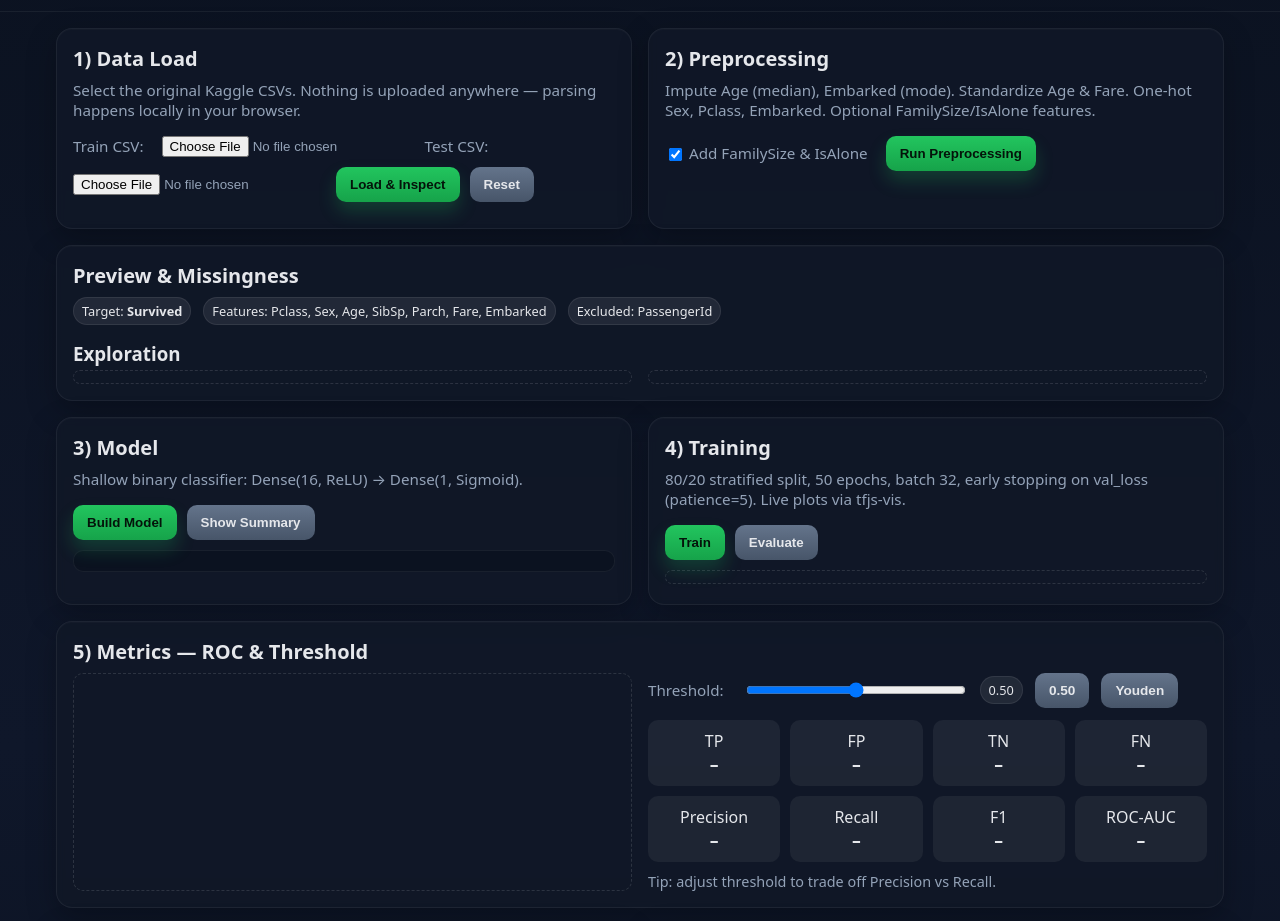
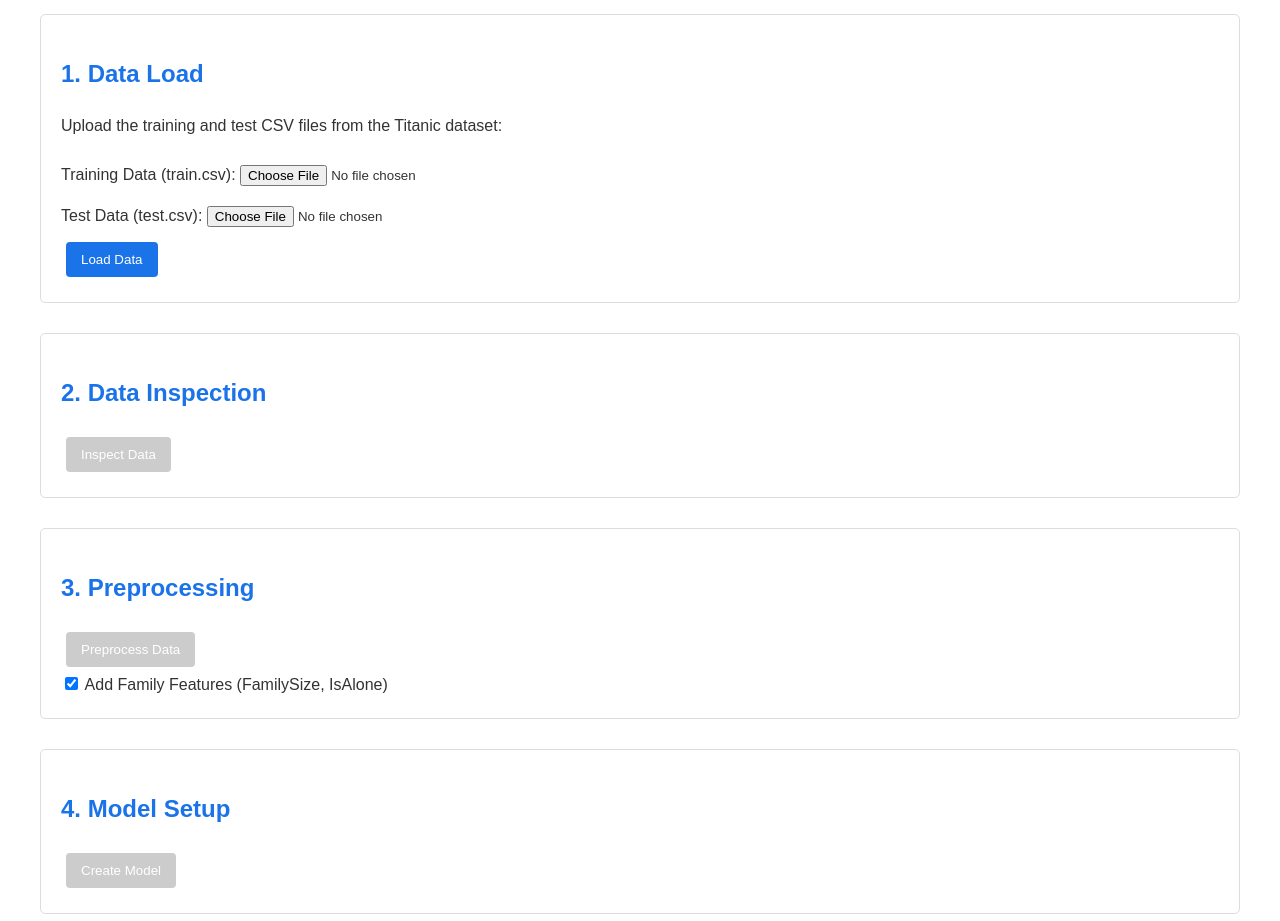
Before and after one commit to miketernov/nndl2025_week2, a plain HTML site: page index.html in a window 1280 px wide. Shown: the part 100-1021 px from the top of the page. Drawn offline with Linux system fonts and the light colour scheme.

Commit message:
Update index.html

```diff
--- a/index.html
+++ b/index.html
@@ -1,258 +1,192 @@
-<!doctype html>
+<!DOCTYPE html>
 <html lang="en">
 <head>
-  <meta charset="utf-8" />
-  <meta name="viewport" content="width=device-width,initial-scale=1" />
-  <title>Titanic TF.js — Browser-only Binary Classifier</title>
-
-  <!-- TensorFlow.js + tfjs-vis (latest) -->
+    <meta charset="UTF-8">
+    <meta name="viewport" content="width=device-width, initial-scale=1.0">
+    <title>Titanic Survival Classifier - TensorFlow.js</title>
     <script src="https://cdn.jsdelivr.net/npm/@tensorflow/tfjs@latest"></script>
     <script src="https://cdn.jsdelivr.net/npm/@tensorflow/tfjs-vis@latest"></script>
-
+    <script src="app.js"></script>
     <style>
-    :root{
-      --bg:#0f172a;        /* slate-900 */
-      --panel:#111827;     /* gray-900 */
-      --muted:#94a3b8;     /* slate-400 */
-      --text:#e5e7eb;      /* gray-200 */
-      --accent:#22c55e;    /* green-500 */
-      --danger:#ef4444;    /* red-500 */
+        body {
+            font-family: Arial, sans-serif;
+            line-height: 1.6;
+            margin: 0;
+            padding: 20px;
+            color: #333;
         }
-    *{box-sizing:border-box}
-    body{
-      margin:0; font-family:ui-sans-serif, system-ui, -apple-system, Segoe UI, Roboto, Helvetica, Arial,
-      "Apple Color Emoji","Segoe UI Emoji";
-      background:linear-gradient(180deg, #0b1220 0%, #0f172a 60%, #0b1220 100%);
-      color:var(--text);
+        .container {
+            max-width: 1200px;
+            margin: 0 auto;
         }
-    header{
-      padding:24px 16px; text-align:center; border-bottom:1px solid rgba(255,255,255,.06);
+        h1, h2 {
+            color: #1a73e8;
         }
-    header h1{ margin:.2rem 0 .3rem; font-size:1.6rem;}
-    header p{ margin:0; color:var(--muted); font-size:.95rem}
-
-    .container{ padding:16px; max-width:1200px; margin:0 auto; }
-    .grid{
-      display:grid; gap:16px;
-      grid-template-columns: repeat(12, 1fr);
+        section {
+            margin-bottom: 30px;
+            padding: 20px;
+            border: 1px solid #ddd;
+            border-radius: 5px;
         }
-    .card{
-      grid-column:span 12;
-      background:rgba(17,24,39,.85);
-      border:1px solid rgba(255,255,255,.06);
-      border-radius:16px; padding:16px;
-      box-shadow: 0 10px 30px rgba(0,0,0,.25), inset 0 1px 0 rgba(255,255,255,.02);
-      backdrop-filter: blur(4px);
+        button {
+            background-color: #1a73e8;
+            color: white;
+            padding: 10px 15px;
+            border: none;
+            border-radius: 4px;
+            cursor: pointer;
+            margin: 5px;
         }
-    .card h2{ margin:0 0 8px; font-size:1.25rem;}
-    .card p.desc{ margin:.25rem 0 1rem; color:var(--muted); font-size:.95rem}
-
-    @media (min-width: 900px){
-      .col-6{ grid-column: span 6; }
-      .col-4{ grid-column: span 4; }
-      .col-8{ grid-column: span 8; }
+        button:hover {
+            background-color: #0d62c9;
         }
-
-    .row{ display:flex; flex-wrap:wrap; gap:10px; align-items:center; }
-    label{ font-size:.95rem; color:var(--muted); margin-right:8px;}
-    input[type="file"]{ color:var(--muted); }
-    input[type="checkbox"]{ transform: translateY(2px); }
-
-    button{
-      background:linear-gradient(180deg, #22c55e, #16a34a);
-      color:#04130a; border:none; padding:10px 14px; border-radius:10px; font-weight:700;
-      cursor:pointer; box-shadow:0 10px 18px rgba(34,197,94,.22);
+        button:disabled {
+            background-color: #ccc;
+            cursor: not-allowed;
         }
-    button.secondary{
-      background:linear-gradient(180deg, #64748b, #475569);
-      color:#e5e7eb; box-shadow:none;
+        input[type="file"] {
+            margin: 10px 0;
         }
-    button.danger{
-      background:linear-gradient(180deg, #ef4444, #b91c1c);
-      color:#fff;
+        .metrics-container {
+            display: flex;
+            flex-wrap: wrap;
+            gap: 20px;
         }
-    button:disabled{ opacity:.55; cursor:not-allowed; }
-
-    .kv{ display:grid; grid-template-columns: 160px 1fr; gap:8px; margin:.25rem 0; }
-    .mono{ font-family: ui-monospace, SFMono-Regular, Menlo, Monaco, Consolas, "Liberation Mono","Courier New", monospace; }
-
-    table{
-      width:100%; border-collapse: collapse; font-size:.92rem; border-radius:10px; overflow:hidden;
-      border:1px solid rgba(255,255,255,.06);
+        .metric-card {
+            border: 1px solid #ddd;
+            padding: 15px;
+            border-radius: 5px;
+            min-width: 200px;
         }
-    th, td{ padding:8px 10px; border-bottom:1px solid rgba(255,255,255,.06); }
-    th{ text-align:left; color:#cbd5e1; background:rgba(255,255,255,.03);}
-    tr:nth-child(even){ background:rgba(255,255,255,.02);}
-
-    .flex{ display:flex; gap:12px; align-items:center; flex-wrap:wrap;}
-    .muted{ color:var(--muted); }
-    .pill{ font-size:.8rem; padding:4px 8px; border-radius:999px; background:rgba(255,255,255,.08); border:1px solid rgba(255,255,255,.08); }
-    .vis-host{ border:1px dashed rgba(255,255,255,.12); border-radius:10px; padding:6px; }
-
-    .slider-wrap{ display:flex; align-items:center; gap:12px; }
-    input[type="range"]{ width:220px; }
-    .metrics-grid{ display:grid; grid-template-columns: repeat(4, minmax(120px,1fr)); gap:10px; }
-    .metric{ background:rgba(255,255,255,.06); padding:10px; border-radius:10px; text-align:center; }
-    .metric .val{ font-size:1.1rem; font-weight:700; }
-    .footnote{ color:var(--muted); font-size:.9rem; margin-top:10px;}
-
-    pre{ white-space:pre-wrap; background:#0b1220; padding:10px; border-radius:10px; border:1px solid rgba(255,255,255,.06); }
-    .small{ font-size:.85rem; }
+        .slider-container {
+            margin: 15px 0;
+        }
+        .slider {
+            width: 100%;
+        }
+        .data-preview {
+            overflow-x: auto;
+        }
+        table {
+            border-collapse: collapse;
+            width: 100%;
+        }
+        th, td {
+            border: 1px solid #ddd;
+            padding: 8px;
+            text-align: left;
+        }
+        th {
+            background-color: #f2f2f2;
+        }
+        .note {
+            background-color: #f8f9fa;
+            padding: 15px;
+            border-radius: 5px;
+            margin: 15px 0;
+        }
+        @media (max-width: 768px) {
+            .metrics-container {
+                flex-direction: column;
+            }
+        }
     </style>
 </head>
 <body>
-  <header>
-    <h1>🚢 Titanic — TensorFlow.js (Browser-only) Classifier</h1>
-    <p>Load Kaggle <em>train.csv</em>/<em>test.csv</em>, train a shallow model, inspect metrics, predict, and export — all client-side.</p>
-  </header>
+    <div class="container">
+        <h1>Titanic Survival Classifier with TensorFlow.js</h1>
 
-  <div class="container">
-    <div class="grid">
-
-      <!-- Data Load -->
-      <section class="card col-6" id="section-load">
-        <h2>1) Data Load</h2>
-        <p class="desc">Select the original Kaggle CSVs. Nothing is uploaded anywhere — parsing happens locally in your browser.</p>
-        <div class="row">
-          <label for="trainFile">Train CSV:</label>
-          <input type="file" id="trainFile" accept=".csv" />
-          <label for="testFile">Test CSV:</label>
-          <input type="file" id="testFile" accept=".csv" />
-          <button id="btnLoad">Load &amp; Inspect</button>
-          <button id="btnReset" class="secondary">Reset</button>
+        <section id="data-load">
+            <h2>1. Data Load</h2>
+            <p>Upload the training and test CSV files from the Titanic dataset:</p>
+            <div>
+                <label for="train-file">Training Data (train.csv):</label>
+                <input type="file" id="train-file" accept=".csv">
             </div>
-        <div id="loadSummary" style="margin-top:10px"></div>
+            <div>
+                <label for="test-file">Test Data (test.csv):</label>
+                <input type="file" id="test-file" accept=".csv">
+            </div>
+            <button id="load-data-btn" onclick="loadData()">Load Data</button>
+            <div id="data-status"></div>
         </section>
 
-      <!-- Preprocessing -->
-      <section class="card col-6" id="section-pre">
-        <h2>2) Preprocessing</h2>
-        <p class="desc">Impute Age (median), Embarked (mode). Standardize Age &amp; Fare. One-hot Sex, Pclass, Embarked. Optional FamilySize/IsAlone features.</p>
-        <div class="row">
-          <label><input type="checkbox" id="chkFamily" checked /> Add FamilySize &amp; IsAlone</label>
-          <button id="btnPreprocess">Run Preprocessing</button>
-        </div>
-        <div class="kv small" id="preSummary" style="margin-top:10px"></div>
+        <section id="inspect">
+            <h2>2. Data Inspection</h2>
+            <button id="inspect-btn" onclick="inspectData()" disabled>Inspect Data</button>
+            <div id="data-preview" class="data-preview"></div>
+            <div id="data-stats"></div>
+            <div id="charts"></div>
         </section>
 
-      <!-- Preview / EDA -->
-      <section class="card col-12" id="section-preview">
-        <h2>Preview &amp; Missingness</h2>
-        <div class="flex">
-          <span class="pill">Target: <strong>Survived</strong></span>
-          <span class="pill">Features: Pclass, Sex, Age, SibSp, Parch, Fare, Embarked</span>
-          <span class="pill">Excluded: PassengerId</span>
+        <section id="preprocessing">
+            <h2>3. Preprocessing</h2>
+            <button id="preprocess-btn" onclick="preprocessData()" disabled>Preprocess Data</button>
+            <div>
+                <label>
+                    <input type="checkbox" id="add-family-features" checked>
+                    Add Family Features (FamilySize, IsAlone)
+                </label>
             </div>
-        <div id="previewTable" style="margin-top:12px"></div>
-        <div id="missingSummary" class="small" style="margin-top:8px"></div>
+            <div id="preprocessing-output"></div>
+        </section>
 
-        <div style="margin-top:16px">
-          <h3 style="margin:.25rem 0">Exploration</h3>
-          <div class="grid">
-            <div class="col-6 vis-host">
-              <div id="chart-sex"></div>
+        <section id="model">
+            <h2>4. Model Setup</h2>
+            <button id="create-model-btn" onclick="createModel()" disabled>Create Model</button>
+            <div id="model-summary"></div>
+        </section>
+
+        <section id="training">
+            <h2>5. Training</h2>
+            <button id="train-btn" onclick="trainModel()" disabled>Train Model</button>
+            <div id="training-status"></div>
+            <div id="training-vis"></div>
+        </section>
+
+        <section id="metrics">
+            <h2>6. Evaluation Metrics</h2>
+            <div class="slider-container">
+                <label for="threshold-slider">Classification Threshold (for ROC curve):</label>
+                <input type="range" id="threshold-slider" class="slider" min="0" max="1" step="0.01" value="0.5" disabled>
+                <span id="threshold-value">0.5</span>
             </div>
-            <div class="col-6 vis-host">
-              <div id="chart-pclass"></div>
+            <div id="metrics-output" class="metrics-container">
+                <div class="metric-card">
+                    <h3>Confusion Matrix</h3>
+                    <div id="confusion-matrix"></div>
                 </div>
+                <div class="metric-card">
+                    <h3>Performance Metrics</h3>
+                    <div id="performance-metrics"></div>
                 </div>
             </div>
         </section>
 
-      <!-- Model -->
-      <section class="card col-6" id="section-model">
-        <h2>3) Model</h2>
-        <p class="desc">Shallow binary classifier: Dense(16, ReLU) → Dense(1, Sigmoid).</p>
-        <div class="row">
-          <button id="btnBuild">Build Model</button>
-          <button id="btnSummary" class="secondary">Show Summary</button>
-        </div>
-        <pre id="modelSummary" class="mono" style="margin-top:10px"></pre>
+        <section id="prediction">
+            <h2>7. Prediction</h2>
+            <button id="predict-btn" onclick="predict()" disabled>Predict on Test Data</button>
+            <div id="prediction-output"></div>
         </section>
 
-      <!-- Training -->
-      <section class="card col-6" id="section-train">
-        <h2>4) Training</h2>
-        <p class="desc">80/20 stratified split, 50 epochs, batch 32, early stopping on val_loss (patience=5). Live plots via tfjs-vis.</p>
-        <div class="row">
-          <button id="btnTrain">Train</button>
-          <button id="btnEvaluate" class="secondary">Evaluate</button>
-        </div>
-        <div id="trainPlots" class="vis-host" style="margin-top:10px"></div>
+        <section id="export">
+            <h2>8. Export Results</h2>
+            <button id="export-btn" onclick="exportResults()" disabled>Export Results</button>
+            <div id="export-status"></div>
         </section>
 
-      <!-- Metrics -->
-      <section class="card col-12" id="section-metrics">
-        <h2>5) Metrics — ROC &amp; Threshold</h2>
-        <div class="grid">
-          <div class="col-6 vis-host">
-            <div id="rocPlot"></div>
-          </div>
-          <div class="col-6">
-            <div class="slider-wrap">
-              <label for="thresholdSlider">Threshold:</label>
-              <input type="range" id="thresholdSlider" min="0" max="1" step="0.01" value="0.5" />
-              <span id="thresholdVal" class="pill">0.50</span>
-              <button id="btnDefault05" class="secondary small">0.50</button>
-              <button id="btnYouden" class="secondary small">Youden</button>
-            </div>
-            <div id="confusion" style="margin-top:12px">
-              <div class="metrics-grid">
-                <div class="metric"><div>TP</div><div class="val" id="mTP">–</div></div>
-                <div class="metric"><div>FP</div><div class="val" id="mFP">–</div></div>
-                <div class="metric"><div>TN</div><div class="val" id="mTN">–</div></div>
-                <div class="metric"><div>FN</div><div class="val" id="mFN">–</div></div>
-              </div>
-              <div class="metrics-grid" style="margin-top:10px">
-                <div class="metric"><div>Precision</div><div class="val" id="mPrec">–</div></div>
-                <div class="metric"><div>Recall</div><div class="val" id="mRec">–</div></div>
-                <div class="metric"><div>F1</div><div class="val" id="mF1">–</div></div>
-                <div class="metric"><div>ROC-AUC</div><div class="val" id="mAUC">–</div></div>
-              </div>
-              <div class="footnote">Tip: adjust threshold to trade off Precision vs Recall.</div>
-            </div>
-          </div>
+        <section id="deployment">
+            <h2>Deployment Notes</h2>
+            <div class="note">
+                <p>To deploy this application:</p>
+                <ol>
+                    <li>Create a public GitHub repository</li>
+                    <li>Commit index.html and app.js to the repository</li>
+                    <li>Enable GitHub Pages in repository settings (select main branch and root folder)</li>
+                    <li>Your app will be available at: https://[your-username].github.io/[repository-name]</li>
+                </ol>
             </div>
         </section>
-
-      <!-- Prediction -->
-      <section class="card col-6" id="section-predict">
-        <h2>6) Prediction</h2>
-        <p class="desc">Predict probabilities on <em>test.csv</em> and convert to Survived using the current threshold.</p>
-        <div class="row">
-          <button id="btnPredict">Predict Test</button>
     </div>
-        <div id="predSummary" class="small" style="margin-top:10px"></div>
-      </section>
-
-      <!-- Export -->
-      <section class="card col-6" id="section-export">
-        <h2>7) Export</h2>
-        <p class="desc">Download model files &amp; CSV outputs for Kaggle submission.</p>
-        <div class="row">
-          <button id="btnSaveModel">Save Model</button>
-          <button id="btnDownloadSubmission" class="secondary">Download submission.csv</button>
-          <button id="btnDownloadProbs" class="secondary">Download probabilities.csv</button>
-        </div>
-        <div id="exportNote" class="footnote" style="margin-top:10px"></div>
-      </section>
-
-      <!-- Deployment notes -->
-      <section class="card col-12" id="section-deploy">
-        <h2>Deployment Notes</h2>
-        <ol class="small">
-          <li>Create a public GitHub repository.</li>
-          <li>Add <strong>index.html</strong> and <strong>app.js</strong> at the repo root (no build step required).</li>
-          <li>Commit &amp; push to the <strong>main</strong> branch.</li>
-          <li>In Repo &rarr; Settings &rarr; Pages: Source = <strong>Deploy from a branch</strong>, Branch = <strong>main</strong>, Folder = <strong>/root</strong>.</li>
-          <li>Open the Pages URL to use the app.</li>
-        </ol>
-      </section>
-
-    </div>
-  </div>
-
-  <!-- App logic -->
-  <script src="app.js"></script>
 </body>
 </html>
```
Lines whose indentation alone changed are shown as unchanged.
